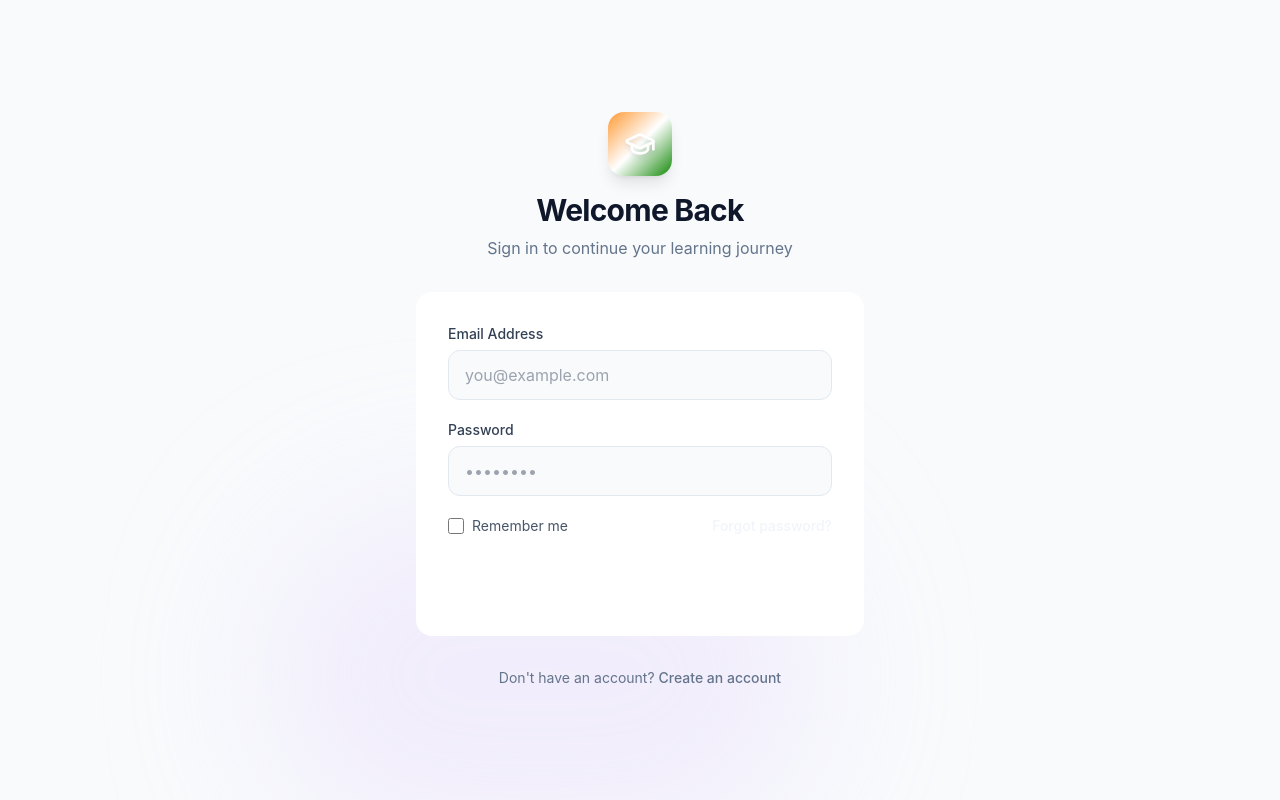
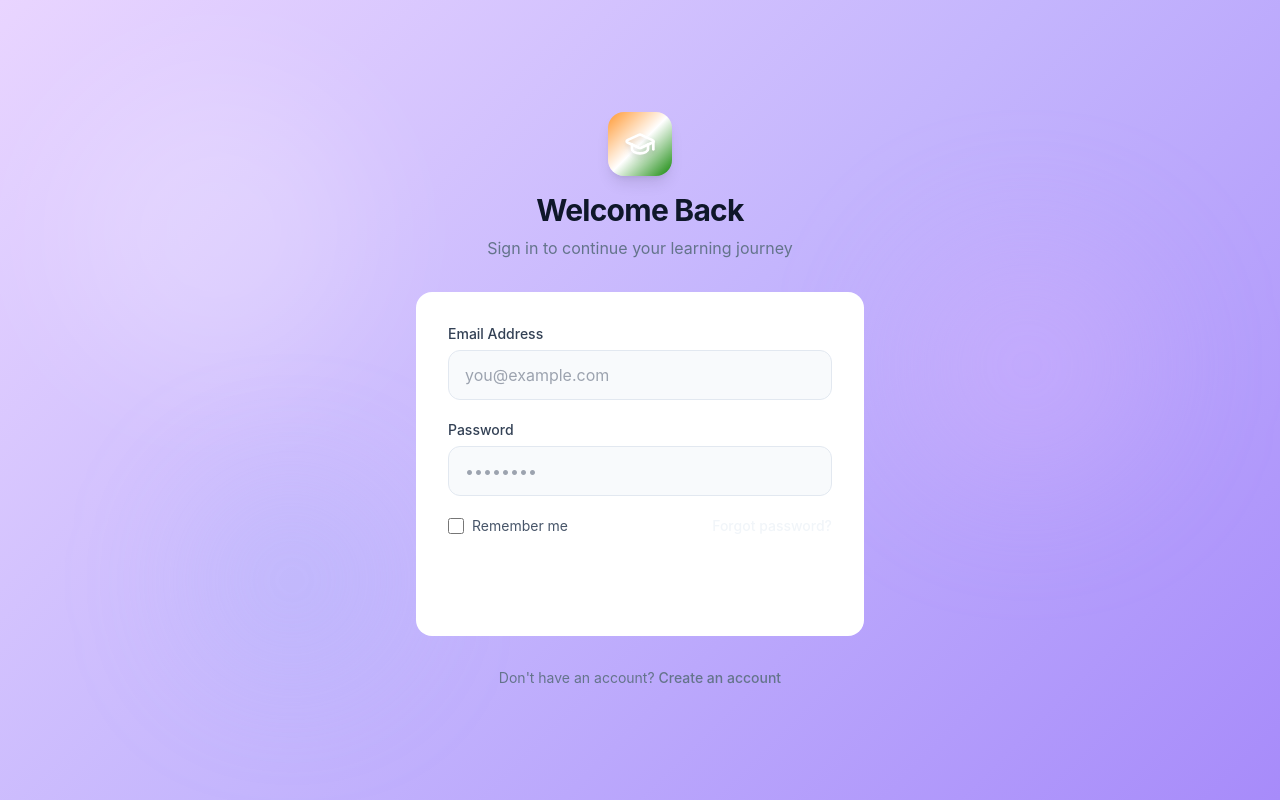
Before and after one commit to laxmiv101085-web/Edu-News, a Next.js app in the folder apps/web/: page /login in a window 1280 px wide. Built offline with nearby package versions, Linux system fonts and the light colour scheme; no server answers.

Commit message:
Update login/signup pages with purple gradient theme
- Change background from neutral to purple/lavender gradient
- Colors: #E9D5FF → #C4B5FD → #A78BFA
- Add decorative blur elements for visual depth
- Match modern design aesthetic from reference
- Apply to both login and signup pages

```diff
--- a/apps/web/src/pages/login.tsx
+++ b/apps/web/src/pages/login.tsx
@@ -40,12 +40,12 @@ export default function Login() {
   };
 
   return (
-    <div className="min-h-screen flex items-center justify-center bg-neutral-50 p-4 relative overflow-hidden">
-      {/* Background Blobs */}
+    <div className="min-h-screen flex items-center justify-center p-4 relative overflow-hidden" style={{ background: 'linear-gradient(135deg, #E9D5FF 0%, #C4B5FD 50%, #A78BFA 100%)' }}>
+      {/* Decorative Elements */}
       <div className="absolute top-0 left-0 w-full h-full overflow-hidden pointer-events-none">
-        <div className="absolute top-[-10%] left-[-10%] w-[40%] h-[40%] bg-primary-200 rounded-full mix-blend-multiply filter blur-3xl opacity-30 animate-blob"></div>
-        <div className="absolute top-[20%] right-[-10%] w-[35%] h-[35%] bg-accent-200 rounded-full mix-blend-multiply filter blur-3xl opacity-30 animate-blob animation-delay-2000"></div>
-        <div className="absolute bottom-[-10%] left-[20%] w-[40%] h-[40%] bg-purple-200 rounded-full mix-blend-multiply filter blur-3xl opacity-30 animate-blob animation-delay-4000"></div>
+        <div className="absolute top-[10%] left-[5%] w-[300px] h-[300px] bg-white/20 rounded-full blur-3xl"></div>
+        <div className="absolute top-[30%] right-[10%] w-[250px] h-[250px] bg-purple-300/30 rounded-full blur-3xl"></div>
+        <div className="absolute bottom-[15%] left-[15%] w-[200px] h-[200px] bg-indigo-300/25 rounded-full blur-3xl"></div>
       </div>
 
       <motion.div
--- a/apps/web/src/pages/signup.tsx
+++ b/apps/web/src/pages/signup.tsx
@@ -41,12 +41,12 @@ export default function Signup() {
   };
 
   return (
-    <div className="min-h-screen flex items-center justify-center bg-neutral-50 p-4 relative overflow-hidden">
-      {/* Background Blobs */}
+    <div className="min-h-screen flex items-center justify-center p-4 relative overflow-hidden" style={{ background: 'linear-gradient(135deg, #E9D5FF 0%, #C4B5FD 50%, #A78BFA 100%)' }}>
+      {/* Decorative Elements */}
       <div className="absolute top-0 left-0 w-full h-full overflow-hidden pointer-events-none">
-        <div className="absolute top-[-10%] left-[-10%] w-[40%] h-[40%] bg-primary-200 rounded-full mix-blend-multiply filter blur-3xl opacity-30 animate-blob"></div>
-        <div className="absolute top-[20%] right-[-10%] w-[35%] h-[35%] bg-accent-200 rounded-full mix-blend-multiply filter blur-3xl opacity-30 animate-blob animation-delay-2000"></div>
-        <div className="absolute bottom-[-10%] left-[20%] w-[40%] h-[40%] bg-purple-200 rounded-full mix-blend-multiply filter blur-3xl opacity-30 animate-blob animation-delay-4000"></div>
+        <div className="absolute top-[10%] left-[5%] w-[300px] h-[300px] bg-white/20 rounded-full blur-3xl"></div>
+        <div className="absolute top-[30%] right-[10%] w-[250px] h-[250px] bg-purple-300/30 rounded-full blur-3xl"></div>
+        <div className="absolute bottom-[15%] left-[15%] w-[200px] h-[200px] bg-indigo-300/25 rounded-full blur-3xl"></div>
       </div>
 
       <motion.div
```
